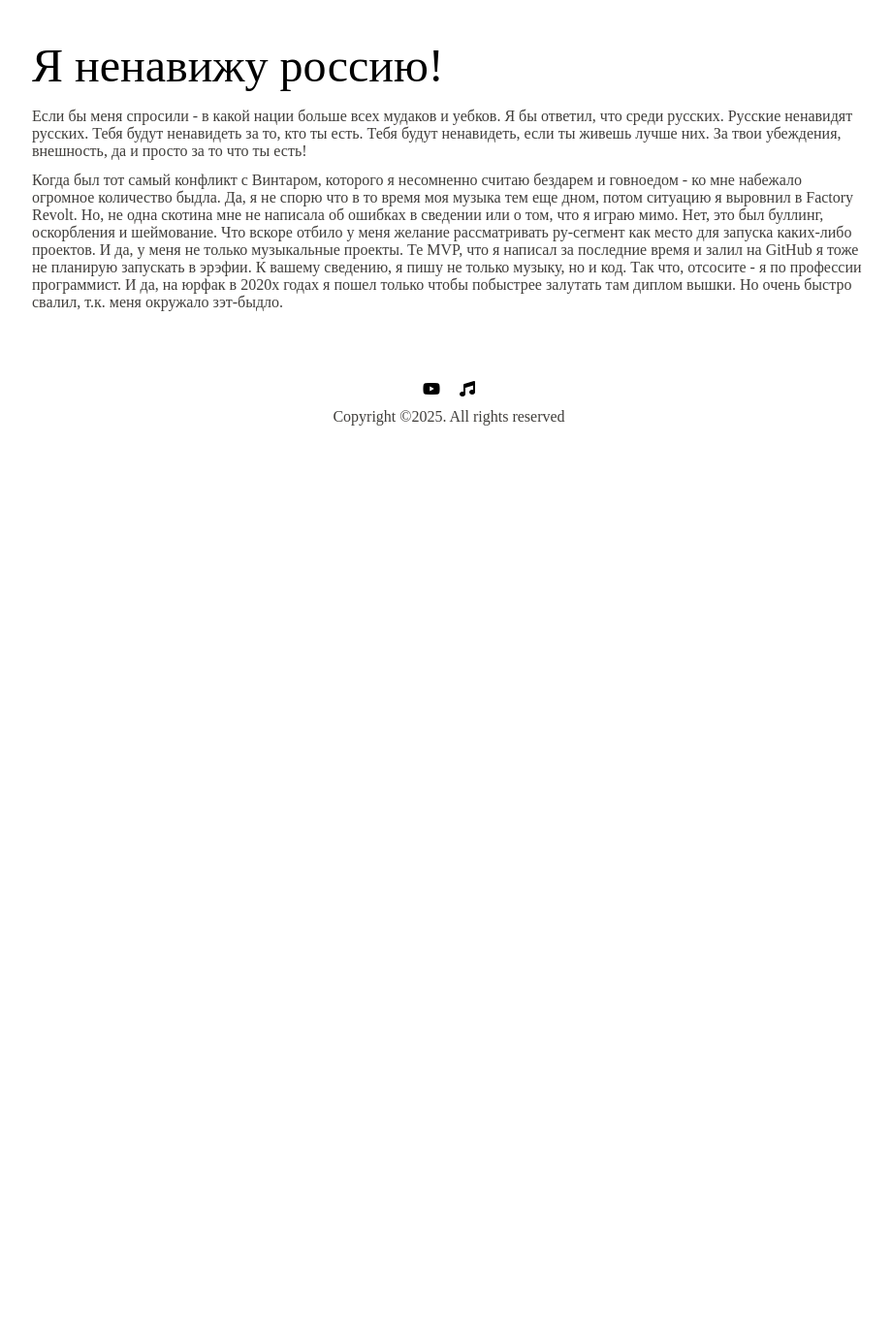
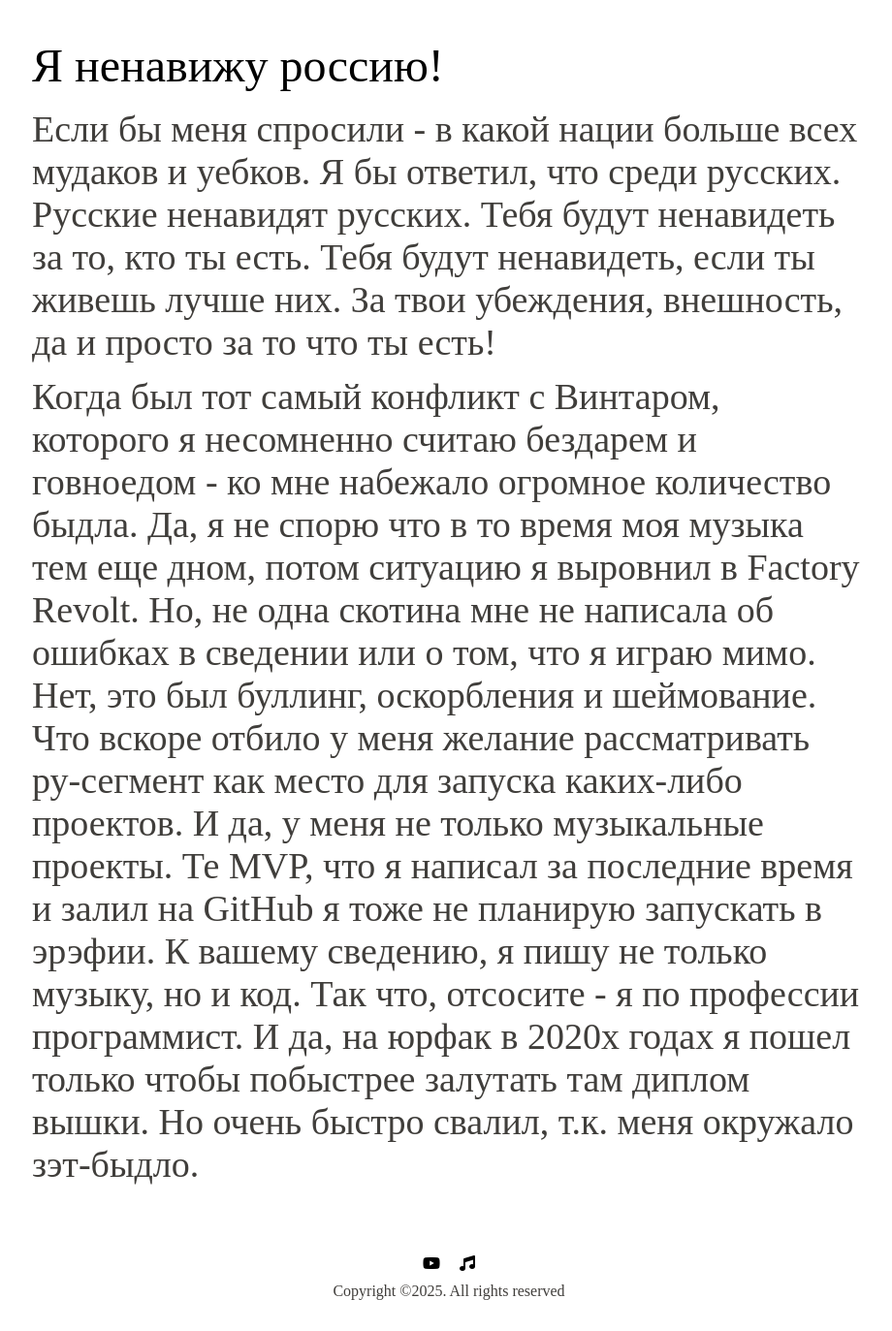
Before and after one commit to CrashTheRoutines/luxurycar_landing, a PHP site: page /articles/i-hate-rus.html in a window 1280 px wide. Shown: the part 50-1423 px from the top of the page at 97% size, without its empty margins (177-1097 px from the left). Run offline with PHP 8.4, Linux system fonts and the light colour scheme.

Commit message:
Update styles.css

```diff
--- a/styles.css
+++ b/styles.css
@@ -303,7 +303,7 @@ p {
   border-radius: 8px;
 }
 
-.contact p {
+.content p {
   font-size: 38px;
 }
 
```
